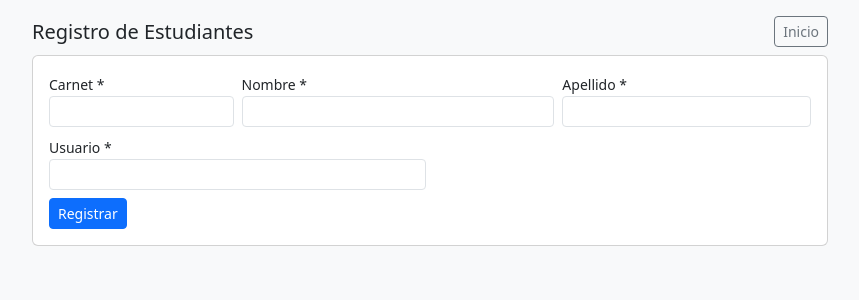
After one commit to ralex1945/parcial, a PHP site: page /forms/registroEstudiante.php in a window 1280 px wide. The commit adds this page. Shown: the top 300 px of the page, without its empty margins (210-1069 px from the left). Run offline with PHP 8.4, Linux system fonts and the light colour scheme.

Commit message:
Agregar registro de estudiantes

```diff
--- /dev/null
+++ b/forms/registroEstudiante.php
@@ -0,0 +1,48 @@
+<!doctype html>
+<html lang="es">
+<head>
+    <meta charset="UTF-8">
+    <meta name="viewport" content="width=device-width, initial-scale=1">
+    <title>Registro de Estudiantes</title>
+    <link rel="stylesheet" href="../assets/css/bootstrap.min.css">
+</head>
+<body class="bg-light">
+    <div class="container py-3" style="max-width: 820px;">
+        <div class="d-flex justify-content-between align-items-center mb-2">
+            <h1 class="h5 mb-0">Registro de Estudiantes</h1>
+            <a href="../index.php" class="btn btn-outline-secondary btn-sm">Inicio</a>
+        </div>
+
+        <div id="mensaje" class="alert py-1 px-2 small mb-2" role="alert" hidden></div>
+
+        <form id="formRegistro" method="POST" action="DAORegistroEstudiante.php" class="card card-body p-3" autocomplete="off">
+            <div class="row g-2">
+                <div class="col-md-3">
+                    <label for="carnet" class="form-label small mb-0">Carnet *</label>
+                    <input type="text" id="carnet" name="carnet" maxlength="10" class="form-control form-control-sm" autocomplete="off" required>
+                </div>
+                <div class="col-md-5">
+                    <label for="nombre" class="form-label small mb-0">Nombre *</label>
+                    <input type="text" id="nombre" name="nombre" maxlength="60" class="form-control form-control-sm" autocomplete="off" required>
+                </div>
+                <div class="col-md-4">
+                    <label for="apellido" class="form-label small mb-0">Apellido *</label>
+                    <input type="text" id="apellido" name="apellido" maxlength="60" class="form-control form-control-sm" autocomplete="off" required>
+                </div>
+                <div class="col-md-6">
+                    <label for="usuario" class="form-label small mb-0">Usuario *</label>
+                    <input type="text" id="usuario" name="usuario" minlength="3" maxlength="50" class="form-control form-control-sm" autocomplete="off" required>
+                </div>
+                <div class="col-md-6" id="contenedorClave" hidden>
+                    <label for="claveGenerada" class="form-label small mb-0">Clave</label>
+                    <input type="text" id="claveGenerada" class="form-control form-control-sm" autocomplete="off" readonly>
+                </div>
+            </div>
+            <div class="mt-2">
+                <button id="btnGuardar" type="submit" class="btn btn-primary btn-sm">Registrar</button>
+            </div>
+        </form>
+    </div>
+    <script src="../js/JSRegistroEstudiante.js"></script>
+</body>
+</html>
--- a/index.php
+++ b/index.php
@@ -21,7 +21,7 @@ $rol = $_SESSION['rol'] ?? null;
                     <a href="auth/logout.php" class="btn btn-outline-danger btn-sm">Cerrar sesión</a>
                 <?php else: ?>
                     <a href="auth/login.php" class="btn btn-primary btn-sm">Iniciar sesión</a>
-                    <a href="auth/registro.php" class="btn btn-outline-secondary btn-sm">Registrarse</a>
+                    <a href="forms/registroEstudiante.php" class="btn btn-outline-secondary btn-sm">Registrarse</a>
                 <?php endif; ?>
             </div>
         </div>
--- /dev/null
+++ b/js/JSRegistroEstudiante.js
@@ -0,0 +1,85 @@
+document.addEventListener('DOMContentLoaded', () => {
+    const formulario = document.getElementById('formRegistro');
+    const campoNombre = document.getElementById('nombre');
+    const campoApellido = document.getElementById('apellido');
+    const campoCarnet = document.getElementById('carnet');
+    const mensaje = document.getElementById('mensaje');
+    const contenedorClave = document.getElementById('contenedorClave');
+    const claveGenerada = document.getElementById('claveGenerada');
+    const botonGuardar = document.getElementById('btnGuardar');
+
+    const soloLetras = /^[\p{L}\p{M}]+(?: +[\p{L}\p{M}]+)*$/u;
+    const validarNombre = (campo) => {
+        const valor = campo.value.trim();
+        campo.setCustomValidity(valor && !soloLetras.test(valor)
+            ? 'Escribe solo letras. Puedes separar nombres con espacios.'
+            : '');
+    };
+
+    [campoNombre, campoApellido].forEach((campo) => {
+        campo.addEventListener('input', () => {
+            validarNombre(campo);
+            contenedorClave.hidden = true;
+            claveGenerada.value = '';
+            mensaje.hidden = true;
+        });
+        campo.addEventListener('blur', () => validarNombre(campo));
+    });
+
+    const mostrarMensaje = (texto, tipo) => {
+        mensaje.textContent = texto;
+        mensaje.className = `alert alert-${tipo} py-1 px-2 small mb-2`;
+        mensaje.hidden = false;
+    };
+
+    campoCarnet.addEventListener('input', () => {
+        campoCarnet.value = campoCarnet.value.toUpperCase();
+        contenedorClave.hidden = true;
+        claveGenerada.value = '';
+        mensaje.hidden = true;
+    });
+
+    document.getElementById('usuario').addEventListener('input', () => {
+        contenedorClave.hidden = true;
+        claveGenerada.value = '';
+        mensaje.hidden = true;
+    });
+
+    formulario.addEventListener('submit', async (evento) => {
+        evento.preventDefault();
+        validarNombre(campoNombre);
+        validarNombre(campoApellido);
+        if (!formulario.reportValidity()) {
+            return;
+        }
+
+        mensaje.hidden = true;
+        botonGuardar.disabled = true;
+        botonGuardar.textContent = 'Guardando...';
+
+        try {
+            const respuesta = await fetch('DAORegistroEstudiante.php', {
+                method: 'POST',
+                body: new FormData(formulario),
+                headers: { Accept: 'application/json' },
+            });
+            const datos = await respuesta.json();
+
+            if (!respuesta.ok || !datos.ok) {
+                mostrarMensaje(datos.mensaje || 'No se pudo completar el registro.', 'danger');
+                return;
+            }
+
+            formulario.reset();
+            claveGenerada.value = datos.clave;
+            contenedorClave.hidden = false;
+            mostrarMensaje('Estudiante registrado.', 'success');
+        } catch (error) {
+            mostrarMensaje('No hubo conexión con el servidor. Revisa que Apache y MySQL estén iniciados.', 'danger');
+        } finally {
+            botonGuardar.disabled = false;
+            botonGuardar.textContent = 'Registrar estudiante';
+        }
+    });
+
+});
```
Also changed, not shown: forms/DAORegistroEstudiante.php (added, +103 -0 lines).
